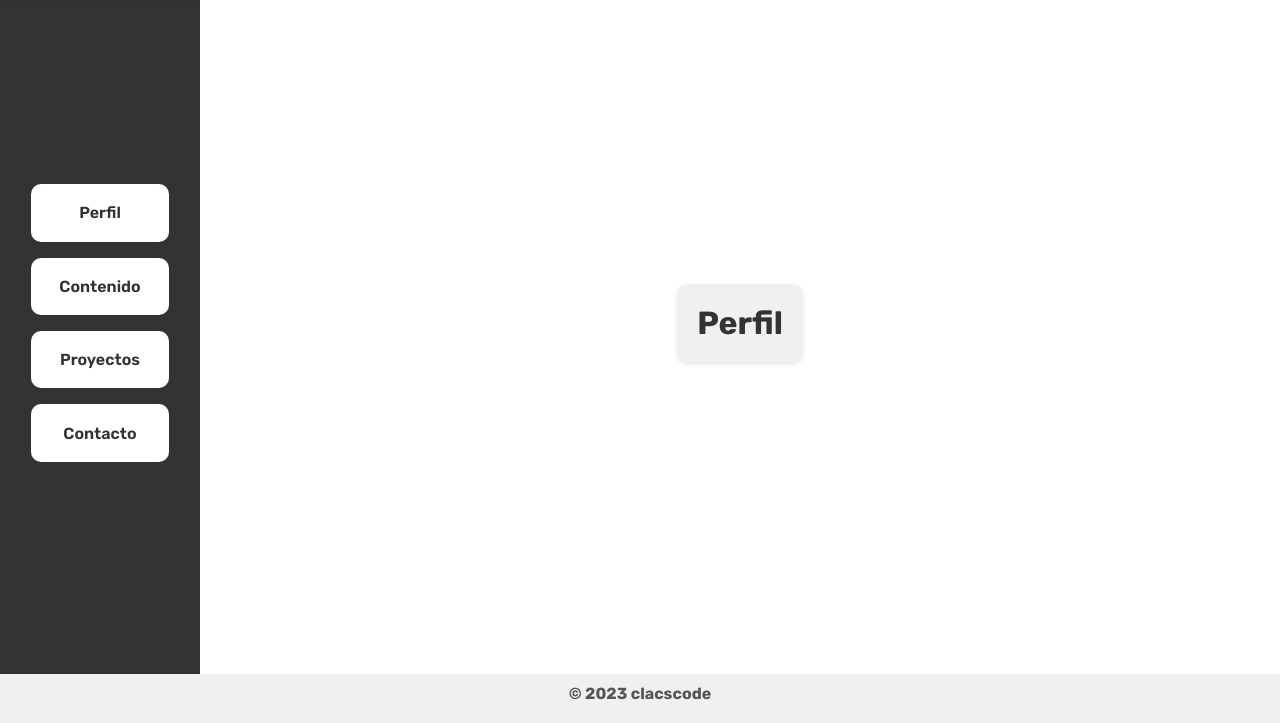
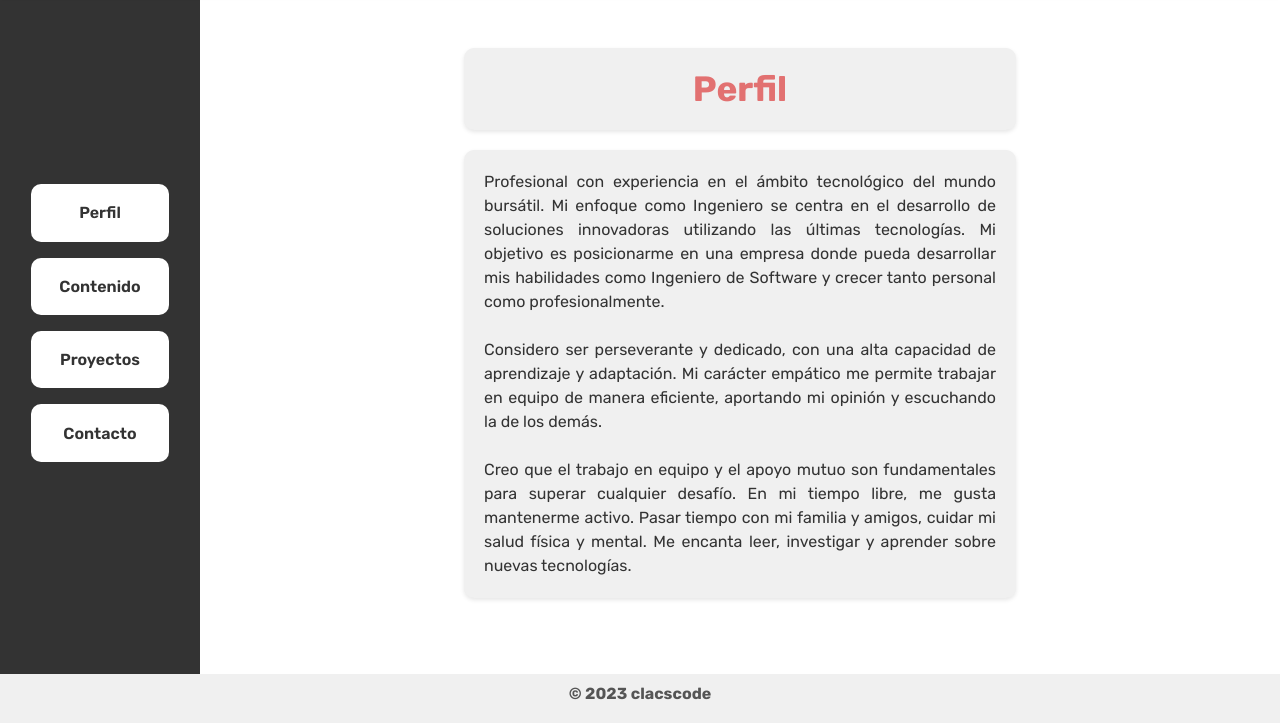
Before and after one commit to clacscode/basic-portfolio-web, a plain HTML site: page index.html in a window 1280 px wide. Both pictures are taken after a click on the link "Perfil". Shown: the part 77-800 px from the top of the page. Drawn offline with Linux system fonts and the light colour scheme.

Commit message:
add style title items and items html

```diff
--- a/index.html
+++ b/index.html
@@ -36,10 +36,33 @@
 
     <div class="container">
         <main class="main-content">
+
             <div id="profile-item" class="card-container">
-                <h1 class="card">Perfil</h1>
+                <div class="title-full">
+                    <h1 class="title">Perfil</h1>
+                </div>
+                <div class="card">
+                    <p class="profile">
+                        Profesional con experiencia en el ámbito tecnológico del mundo bursátil. Mi enfoque como
+                        Ingeniero se centra en el desarrollo de soluciones innovadoras utilizando las últimas
+                        tecnologías. Mi objetivo es posicionarme en una empresa donde pueda desarrollar mis habilidades
+                        como Ingeniero de Software y crecer tanto personal como profesionalmente.
+                        <br> <br> Considero ser perseverante y dedicado, con una alta capacidad de aprendizaje y
+                        adaptación. Mi
+                        carácter empático me permite trabajar en equipo de manera eficiente, aportando mi opinión y
+                        escuchando la de los demás. <br> <br> Creo que el trabajo en equipo y el apoyo mutuo son
+                        fundamentales
+                        para superar cualquier desafío.
+                        En mi tiempo libre, me gusta mantenerme activo. Pasar tiempo con mi familia y amigos, cuidar mi
+                        salud física y mental. Me encanta leer, investigar y aprender sobre nuevas tecnologías.
+                    </p>
+                </div>
             </div>
+
             <div id="content-item" class="card-container">
+                <div class="title-full">
+                    <h1 class="title">Tips</h1>
+                </div>
                 <a href="https://github.com/clacscode/git-basico" class="card">
                     <i class="fas fa-lightbulb"></i>
                     Git básico
@@ -57,8 +80,19 @@
                     Recursividad <p style="color: red;">| Próximamente</p>
                 </a>
             </div>
+
             <div id="project-item" class="card-container">
-                <h1 class="card">Proyectos</h1>
+                <div class="title-full">
+                    <h1 class="title">Proyectos</h1>
+                </div>
+                <a href="#" class="card">
+                    <i class="fas fa-lightbulb"></i>
+                    DebtHub
+                </a>
+                <a href="#" class="card">
+                    <i class="fas fa-lightbulb"></i>
+                    TO1CLICK
+                </a>
             </div>
         </main>
     </div>
--- a/styles.css
+++ b/styles.css
@@ -131,8 +131,34 @@ body {
     width: 100%;
 }
 
+.title-full {
+    flex-wrap: wrap;
+    gap: 20px;
+    justify-content: center;
+
+    align-self: center;
+    background-color: #f0f0f0;
+    border-radius: 10px;
+    box-shadow: 0px 2px 4px rgba(0, 0, 0, 0.1);
+    padding: 20px;
+    width: 80%;
+    max-width: 600px;
+    display: flex;
+    gap: 10px;
+    text-decoration: none;
+    color: #333;
+}
+
 #profile-item {
     display: none;
+    flex-direction: column;
+}
+
+
+
+.profile {
+    text-align: justify;
+    line-height: 1.5;
 }
 
 #content-item {
@@ -151,6 +177,7 @@ body {
 }
 
 .card {
+    align-self: center;
     background-color: #f0f0f0;
     border-radius: 10px;
     box-shadow: 0px 2px 4px rgba(0, 0, 0, 0.1);
@@ -167,7 +194,7 @@ body {
     color: #888888;
 }
 
-.card:hover {
+.card:hover *:not(p) {
     color: var(--color-secundario);
     transform: scale(1.04);
 
@@ -243,6 +270,10 @@ body {
     .container-socials i {
         font-size: 3rem;
     }
+
+    #profile-item {
+        font-size: 0.85rem;
+    }
 }
 
 @media (max-width: 425px) {
@@ -257,6 +288,10 @@ body {
 
     .container-socials i {
         font-size: 3rem;
+    }
+
+    #profile-item {
+        font-size: 0.75rem;
     }
 }
 
@@ -277,4 +312,8 @@ body {
     .container-socials i {
         font-size: 2rem;
     }
+
+    #profile-item {
+        font-size: 0.65rem;
+    }
 }
```
